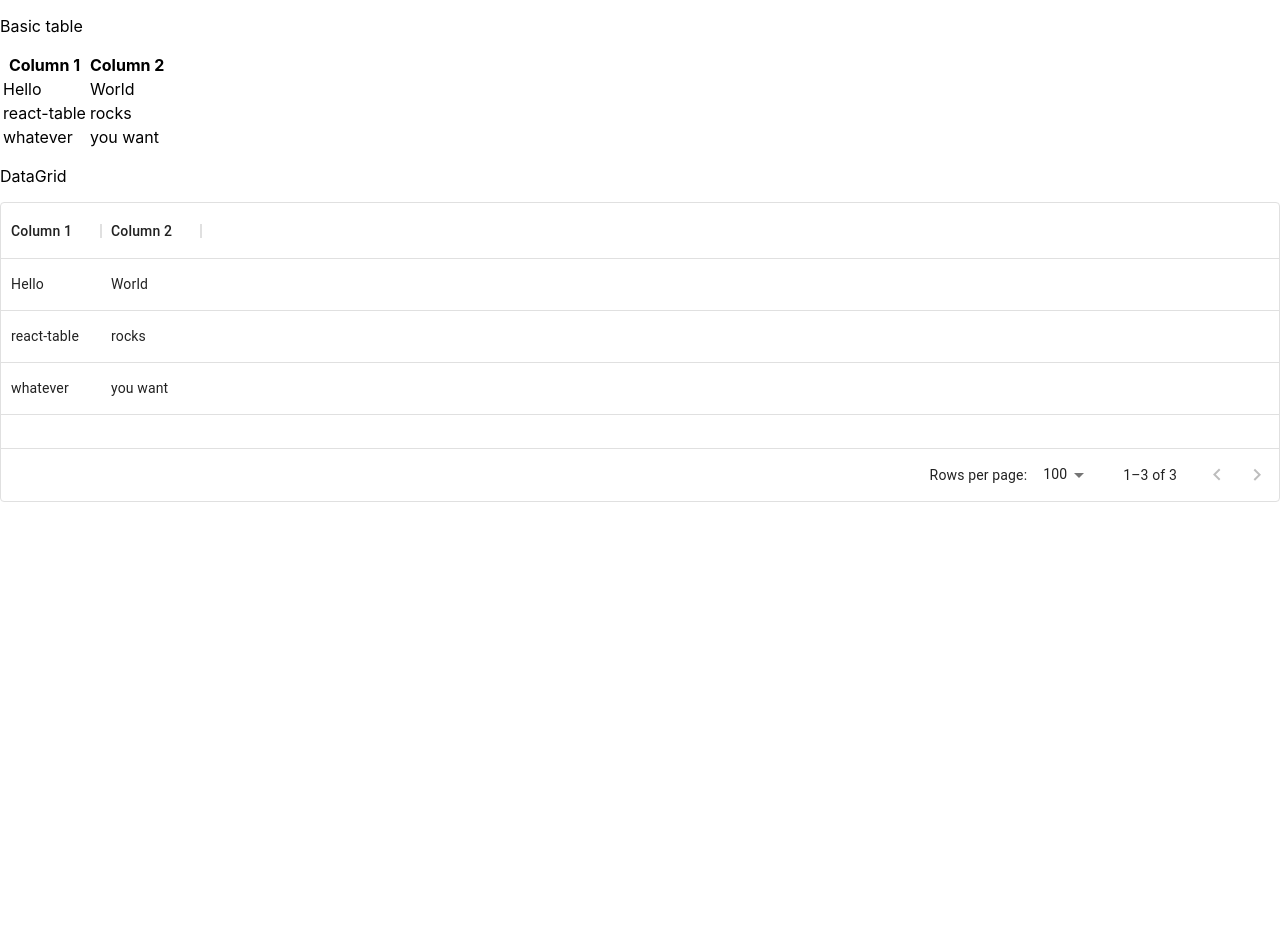
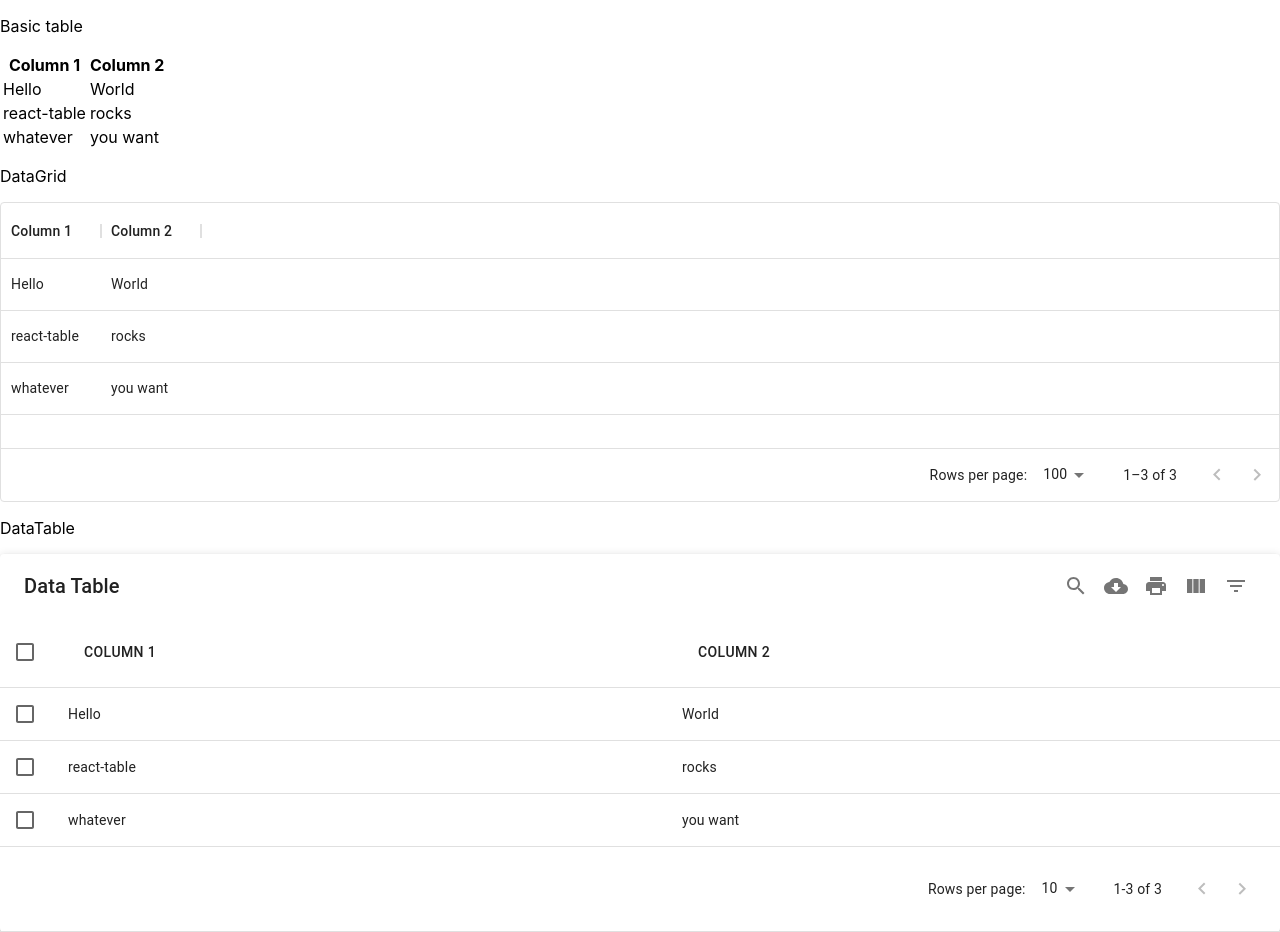
Before and after one commit to sam-glendenning/react-table-playground, a React (Create React App) app: page / in a window 1280 px wide. Before the commit the page ends 800 px from the top, so only its background shows below. Built offline with nearby package versions, Linux system fonts and the light colour scheme; no server answers; what single-spa-react would draw is missing.

Commit message:
Adding mui-datatables

```diff
--- a/package.json
+++ b/package.json
@@ -9,6 +9,7 @@
     "@mui/icons-material": "^5.6.2",
     "@mui/material": "^5.7.0",
     "@mui/x-data-grid": "^5.11.0",
+    "@react-dnd/invariant": "^4.0.2",
     "@types/jest": "^27.5.1",
     "@types/node": "^16.7.13",
     "@types/react": "^18.0.0",
@@ -54,6 +55,7 @@
     "@testing-library/jest-dom": "^5.16.4",
     "@testing-library/react": "^13.2.0",
     "@testing-library/user-event": "^14.2.0",
+    "@types/mui-datatables": "^3.7.9",
     "@types/react-table": "^7.7.12",
     "@types/testing-library__jest-dom": "^5.14.3",
     "@typescript-eslint/eslint-plugin": "^5.23.0",
@@ -65,6 +67,7 @@
     "eslint-plugin-cypress": "^2.12.1",
     "eslint-plugin-prettier": "^4.0.0",
     "eslint-plugin-react": "^7.29.4",
+    "mui-datatables": "^4.2.2",
     "prettier": "^2.6.2"
   }
 }
--- a/src/App.tsx
+++ b/src/App.tsx
@@ -3,6 +3,7 @@
 import * as log from 'loglevel';
 import { pluginName } from '.';
 import Grid from './table/grid.component';
+import DataTable from './table/datatable.component';
 
 class App extends React.Component<unknown, { hasError: boolean }> {
   public constructor(props: unknown) {
@@ -30,6 +31,8 @@
         <Table />
         <p>DataGrid</p>
         <Grid />
+        <p>DataTable</p>
+        <DataTable />
       </div>
     );
   }
--- /dev/null
+++ b/src/table/datatable.component.tsx
@@ -0,0 +1,46 @@
+import React from 'react';
+import MUIDataTable, { MUIDataTableColumnDef } from 'mui-datatables';
+
+const DataTable = React.memo((): React.ReactElement => {
+  const data = React.useMemo(
+    () => [
+      {
+        col1: 'Hello',
+        col2: 'World',
+      },
+      {
+        col1: 'react-table',
+        col2: 'rocks',
+      },
+      {
+        col1: 'whatever',
+        col2: 'you want',
+      },
+    ],
+    []
+  );
+
+  const columns: MUIDataTableColumnDef[] = React.useMemo(
+    () => [
+      {
+        label: 'Column 1',
+        name: 'col1', // accessor is the "key" in the data
+      },
+      {
+        label: 'Column 2',
+        name: 'col2',
+      },
+    ],
+    []
+  );
+
+  return (
+    <div>
+      <MUIDataTable title={'Data Table'} data={data} columns={columns} />
+    </div>
+  );
+});
+
+DataTable.displayName = 'DataTable';
+
+export default DataTable;
```
Also changed, not shown: 1 other file (tests, documents, lock files or other folders).
